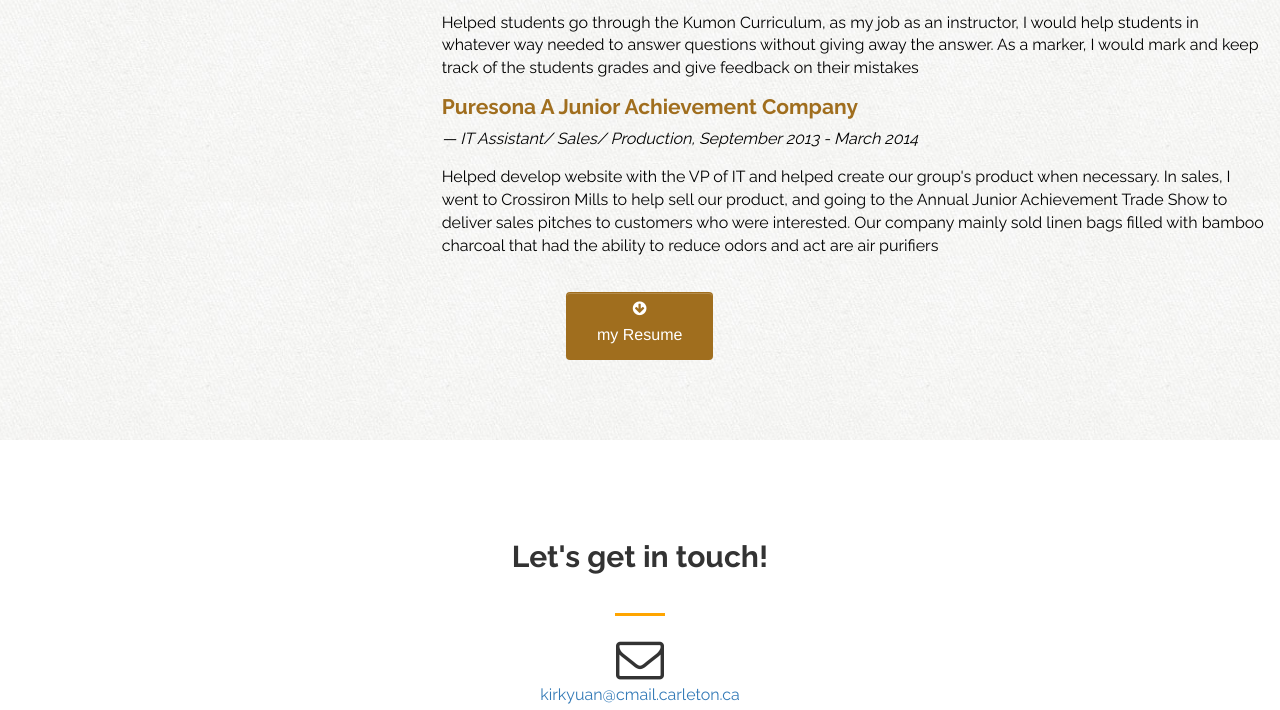
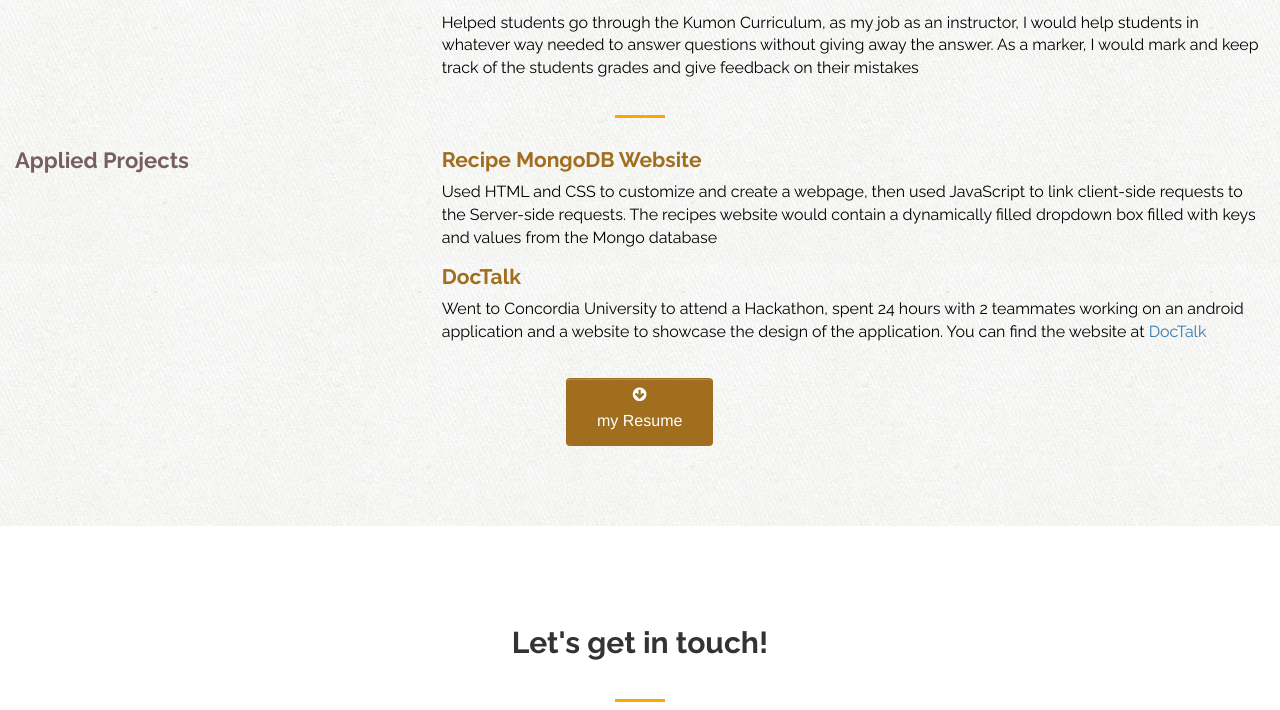
Before and after one commit to JKirkYuan/HerokuApp, a website: page public_html/index.html in a window 1280 px wide. Shown: the part 1110-1820 px from the top of the page. Drawn offline with nearby package versions, Linux system fonts and the light colour scheme.

Commit message:
Updated AP

```diff
--- a/public_html/index.html
+++ b/public_html/index.html
@@ -139,19 +139,42 @@
 									on their mistakes
 								</p>
 							</p>
+						</div>
+					</div>
+				</div>
+				<hr/>
 
-							<h5> Puresona A Junior Achievement Company</h5>
-							<p id="specialfont">
-								— IT Assistant/ Sales/ Production, September 2013 - March 2014
-								<br />
+				<!-- APPLIED PROJECTS
+				========================== -->
+
+				<div class="container-fluid">
+					<div class="row">
+						<div class="col-sm-4">
+							<h4> Applied Projects </h4>
+						</div>
+						<div class="col-sm-8">
+							<h5> Recipe MongoDB Website </h5>
 								<p id="specialfont2">
-									Helped develop website with the VP of IT and helped create our group's product when necessary. In sales, I went to Crossiron Mills to help sell our product, and going to the Annual Junior Achievement Trade Show to deliver sales pitches to customers who
-									were interested. Our company mainly sold linen bags filled with bamboo charcoal that had the ability to reduce odors and act are air purifiers
+									Used HTML and CSS to customize and create a webpage, then
+									used JavaScript to link client-side requests to the Server-side
+									requests. The recipes website would contain a dynamically filled
+									dropdown box filled with keys and values from the Mongo
+									database
+								</p>
+							</p>
+
+							<h5> DocTalk </h5>
+								<p id="specialfont2">
+									Went to Concordia University to attend a Hackathon, spent 24
+									hours with 2 teammates working on an android application and
+									a website to showcase the design of the application. You can find
+									the website at <a href = "https://jkirkyuan.github.io/DocMecs/"> DocTalk </a>
 								</p>
 							</p>
 						</div>
 					</div>
 				</div>
+
 
 				<div class="container">
 					<div class="row">
```
Also changed, not shown: public_html/assets/img/whitebg.png (added).
